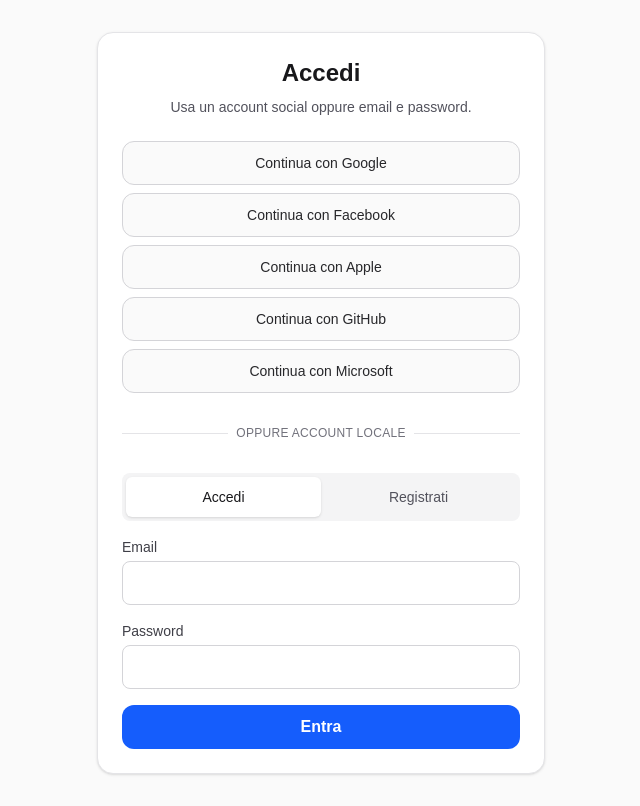
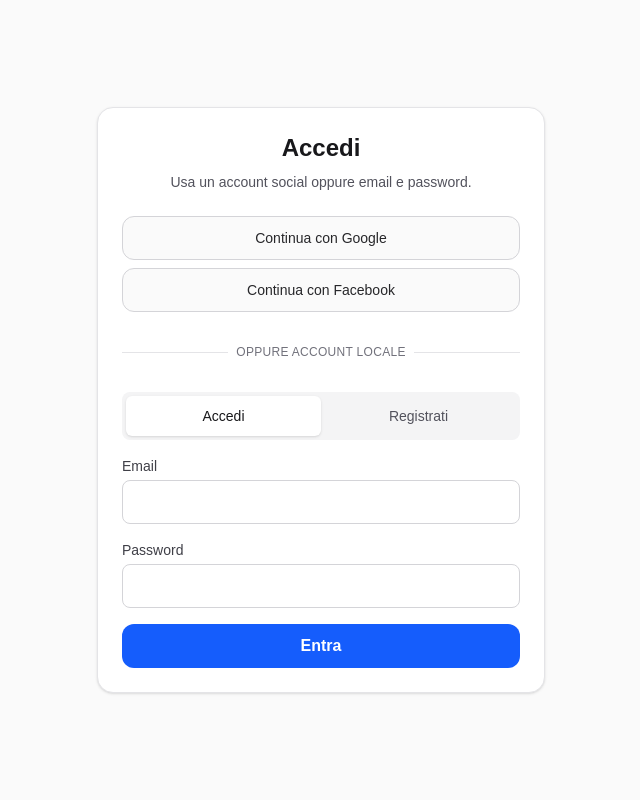
Before and after one commit to TomukiDev/school-games, a Next.js app: page /login in a window 1280 px wide. Shown: the whole page, without its empty margins (319-959 px from the left). Built offline with nearby package versions, Linux system fonts and the light colour scheme.

Commit message:
fix(login): removed unused oauth providers

```diff
--- a/app/login/LoginForm.tsx
+++ b/app/login/LoginForm.tsx
@@ -9,9 +9,6 @@ import { authErrorMessage } from "@/lib/auth-errors";
 const OAUTH_PROVIDERS: { id: Provider; label: string }[] = [
   { id: "google", label: "Google" },
   { id: "facebook", label: "Facebook" },
-  { id: "apple", label: "Apple" },
-  { id: "github", label: "GitHub" },
-  { id: "azure", label: "Microsoft" },
 ];
 
 export default function LoginForm() {
```
